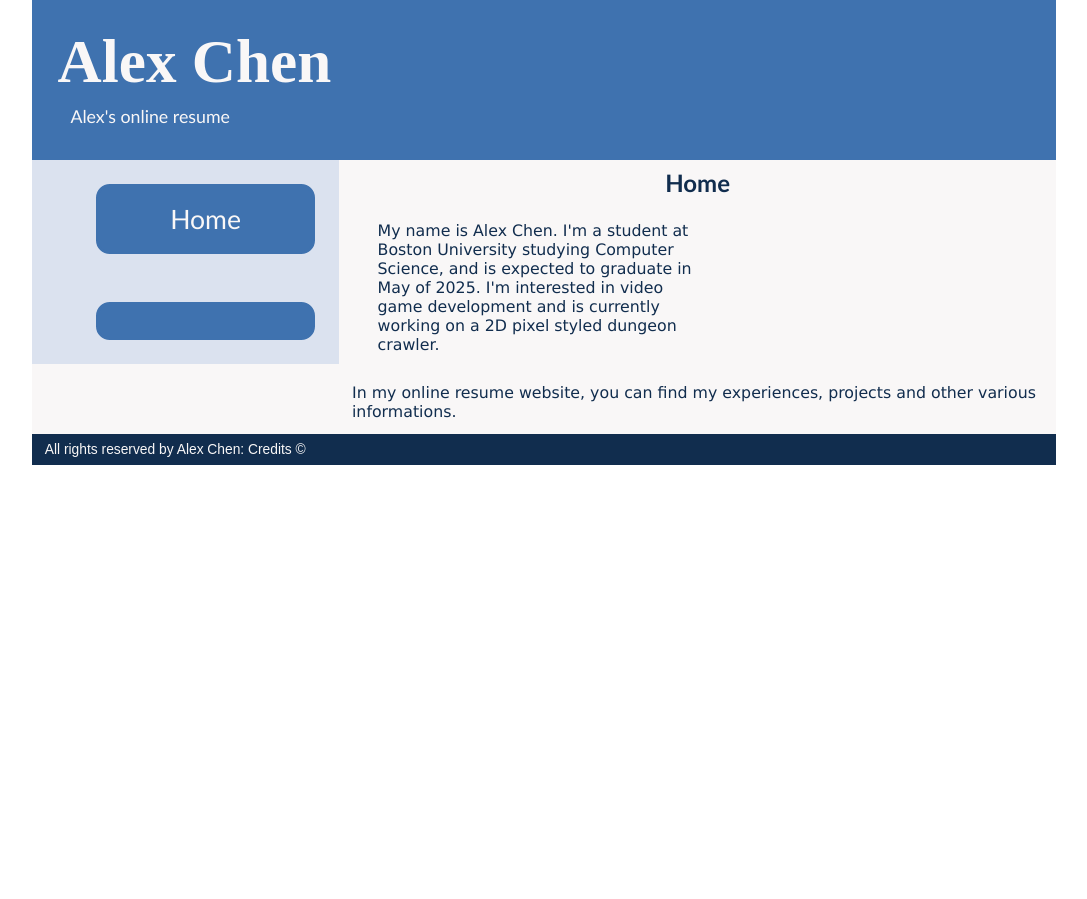
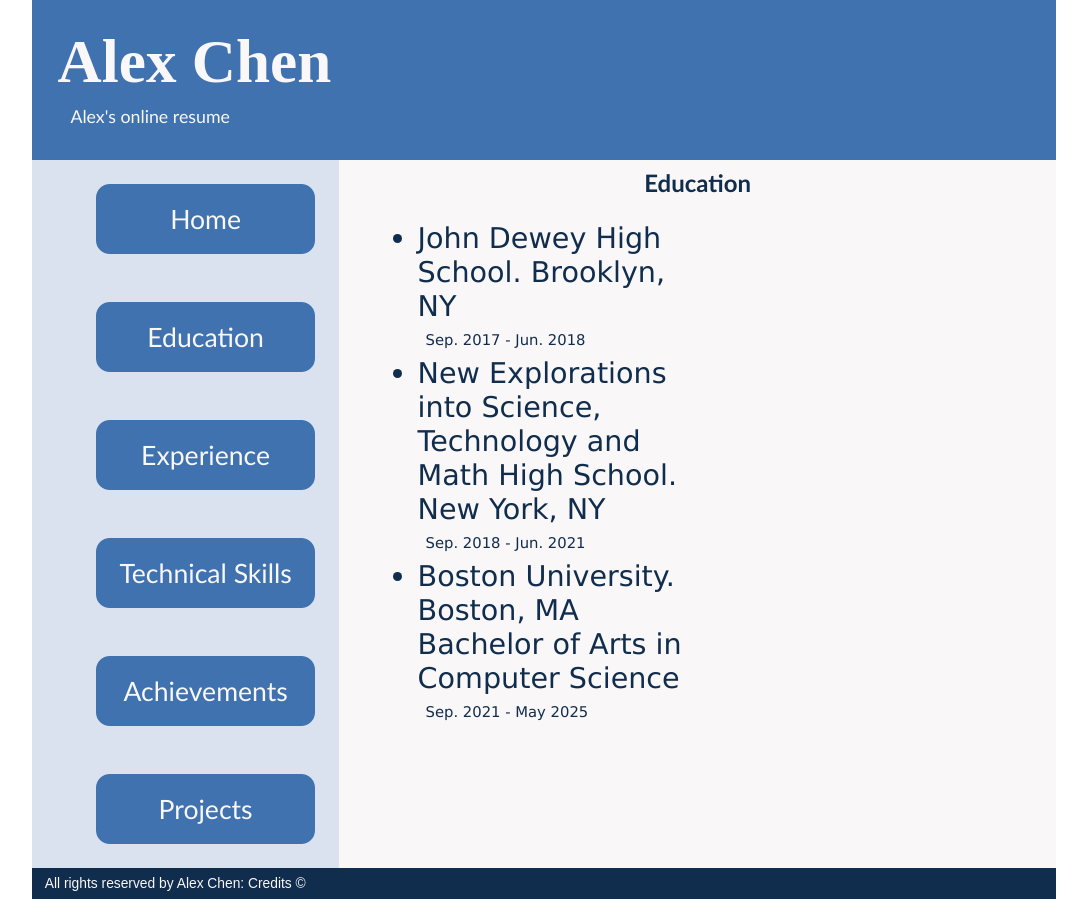
Before and after one commit to lagijk/mp-3, a React (Vite) app: page /education in a window 1280 px wide. Shown: the whole page, without its empty margins (96-1183 px from the left). Before the commit the page ends 800 px from the top, so only its background shows below. Built offline with nearby package versions, Linux system fonts and the light colour scheme.

Commit message:
added Education page, completed navigation Page

```diff
--- a/src/App.tsx
+++ b/src/App.tsx
@@ -7,6 +7,7 @@ import Navigation from './components/Navigation.tsx';
 import Footer from './components/Footer.tsx';
 
 import Home from './components/Home.tsx';
+import Education from './components/Education.tsx';
 
 /*white spaces on left and right, main page take up 80%*/
 const PageWrapper = styled.div`
@@ -28,12 +29,16 @@ function Root() {
 
               <Header/>
               <ContainerDiv>
+
                 <Navigation/>
 
                   <Routes>
                     <Route
                         path="/*"
                         element={<Home/>}/>
+                    <Route
+                        path="/education"
+                        element={<Education/>}/>
                   </Routes>
 
               </ContainerDiv>
--- /dev/null
+++ b/src/components/Education.tsx
@@ -0,0 +1,70 @@
+import styled from "styled-components";
+
+
+/*screen > 1000px should not have main exceed 70% of width of parent
+css style of overall main tag*/
+const MainContainer = styled.main`
+    width: 70%;
+    display: flex;
+    flex-direction: column;
+    background-color: #F9F7F7;
+`;
+
+/*css style for secondary header(internal link title)*/
+const Header2 = styled.h2`
+    font-family: "Gill Sans", sans-serif;
+    color: #112D4E;
+    text-align: center;
+    padding: 1vh;
+`;
+
+/*css style for keeping image and text side by side*/
+const ImageText = styled.div`
+    display: flex;
+    flex-direction: row;
+    font-family: Verdana, Geneva, Tahoma, sans-serif;
+    width: 100%;
+    padding: 1vh 2vw;
+`;
+
+/*css style for text in main*/
+const SchoolsDiv = styled.div`
+    font-size: calc(3px + 2vw);
+    color: #112D4E;
+    align-self: center;
+    width: 50%;
+    margin: 1vh 1vw;
+`;
+
+const DateText = styled.p`
+    font-size: calc(2px + 1vw);
+    padding: 1vh;
+`;
+
+export default function Education() {
+    return (
+        <MainContainer>
+            <Header2>Education</Header2>
+            <ImageText>
+            <SchoolsDiv>
+                <ul>
+                    <li>
+                        <p>John Dewey High School. Brooklyn, NY</p>
+                        <DateText>Sep. 2017 - Jun. 2018</DateText>
+                    </li>
+                    <li>
+                        <p>New Explorations into Science, Technology and Math High School. New York, NY</p>
+                        <DateText>Sep. 2018 - Jun. 2021</DateText>
+                    </li>
+                    <li>
+                        <p>Boston University. Boston, MA</p>
+                        <p>Bachelor of Arts in Computer Science</p>
+                        <DateText>Sep. 2021 - May 2025</DateText>
+                    </li>
+                </ul>
+            </SchoolsDiv>
+
+            </ImageText>
+        </MainContainer>
+    )
+}
--- a/src/components/Navigation.tsx
+++ b/src/components/Navigation.tsx
@@ -41,7 +41,11 @@ export default function Navigation(){
             <NavContainer>
                 <NavUl>
                     <NavList><NavLink to="/">Home</NavLink></NavList>
-                    <NavList></NavList>
+                    <NavList><NavLink to="/education">Education</NavLink></NavList>
+                    <NavList><NavLink to="/experience">Experience</NavLink></NavList>
+                    <NavList><NavLink to="/technical">Technical Skills</NavLink></NavList>
+                    <NavList><NavLink to="/achievements">Achievements</NavLink></NavList>
+                    <NavList><NavLink to="/projects">Projects</NavLink></NavList>
                 </NavUl>
             </NavContainer>
         </>
```
